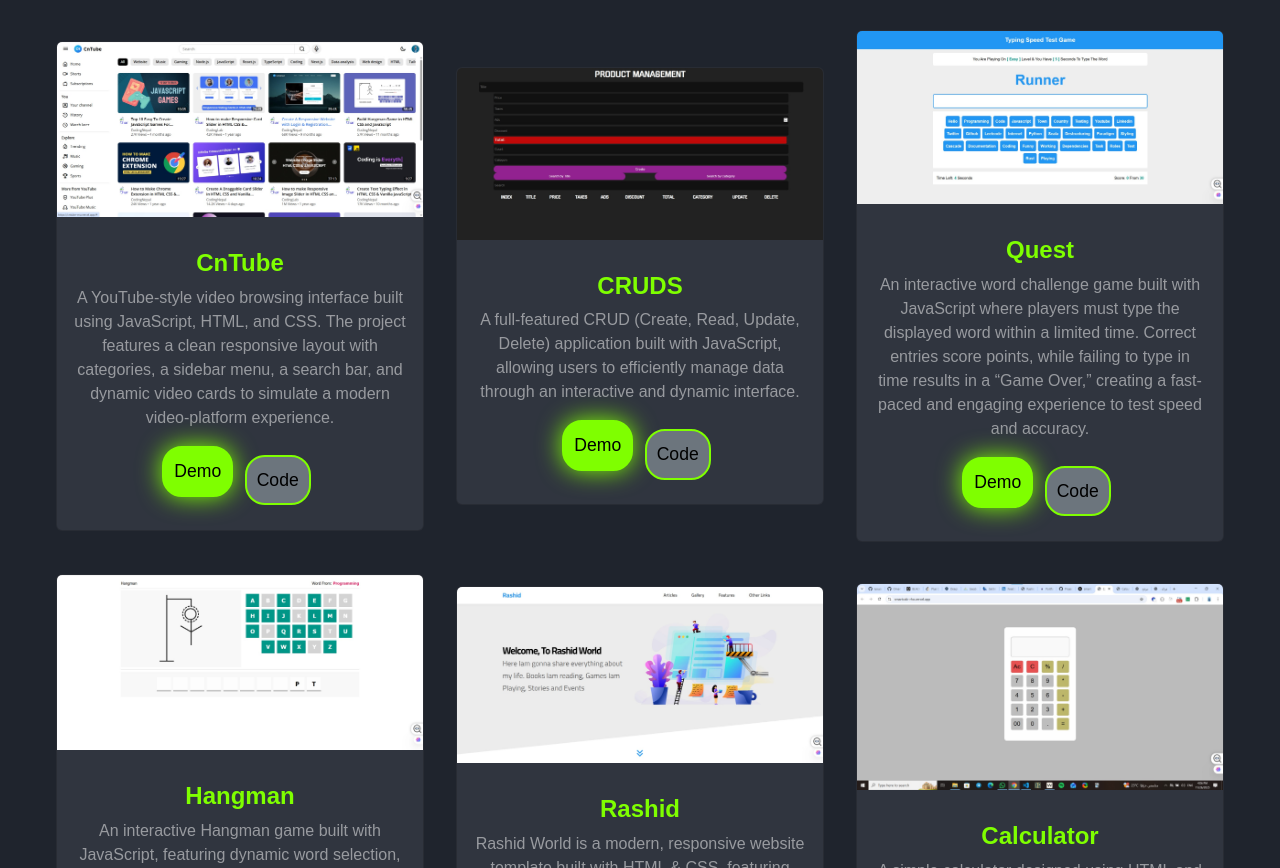
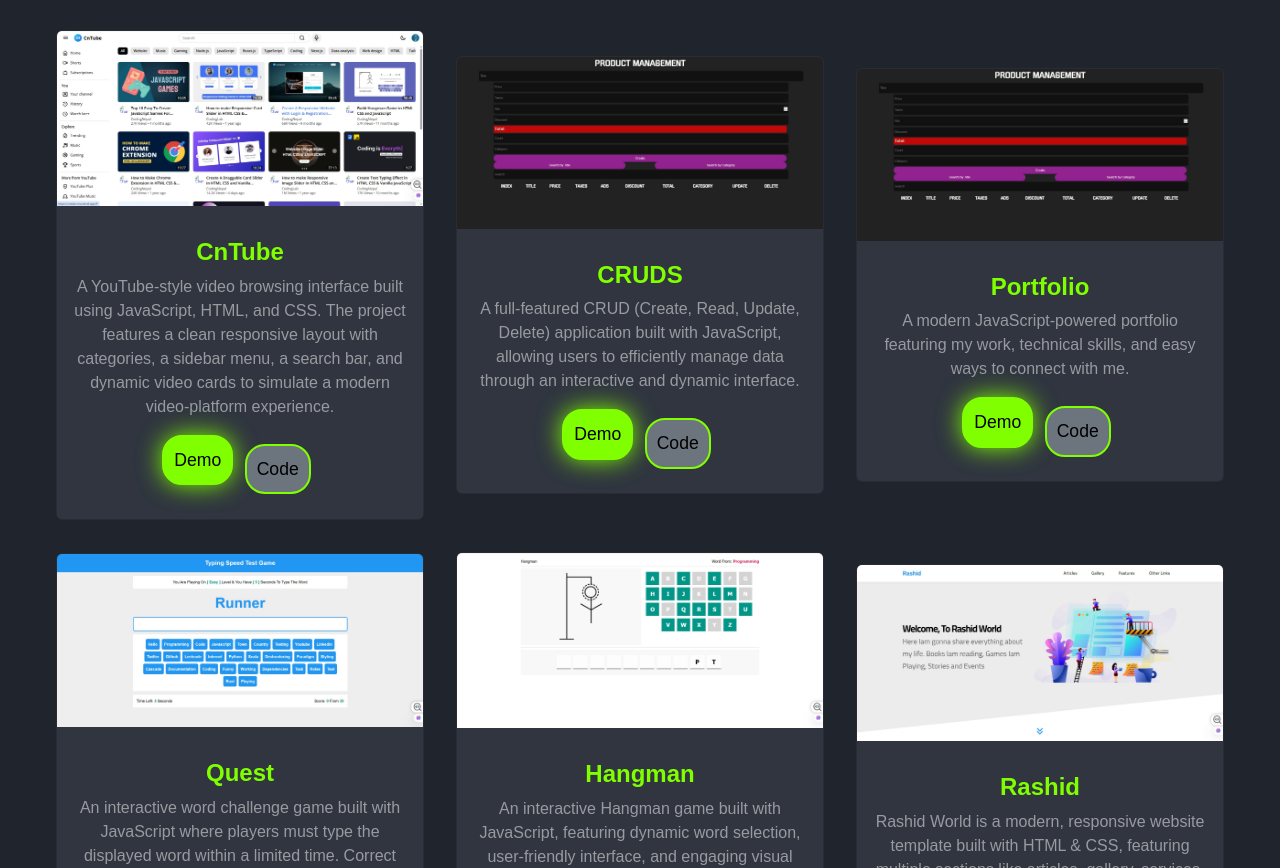
Before and after one commit to redarashid/portfolio-main, a plain HTML site: page index.html in a window 1280 px wide. Shown: the part 2173-3041 px from the top of the page. Drawn offline with nearby package versions, Linux system fonts and the light colour scheme.

Commit message:
intial commit

```diff
--- a/index.html
+++ b/index.html
@@ -174,6 +174,17 @@
                         allowing users to efficiently manage data through an interactive and dynamic interface.</p>
                     <a href="https://crud-delta-three.vercel.app/" class="btn btn-primary ">Demo</a>
                     <a href="https://github.com/redarashid/JavaScript/tree/main/JS_Projects/Test-CRUDS" class="btn btn-secondary">Code</a>
+                </div>
+            </div>
+            <div class="card w-100 hover text-center project HTML-CSS-JS" style="width: 18rem;">
+                <figure>
+                    <img src="./img/CRUDS.jpeg" class="card-img-top animate-child " alt="Portfolio">
+                </figure>
+                <div class="card-body">
+                    <h4 class="card-title ">Portfolio</h4>
+                    <p class="card-text text-white-50">A modern JavaScript-powered portfolio featuring my work, technical skills, and easy ways to connect with me.</p>
+                    <a href="https://portfoliojs-xi.vercel.app/" class="btn btn-primary ">Demo</a>
+                    <a href="https://github.com/redarashid/portfolio-main" class="btn btn-secondary">Code</a>
                 </div>
             </div>
             <div class="card w-100 hover text-center project HTML-CSS-JS" style="width: 18rem;">
```
